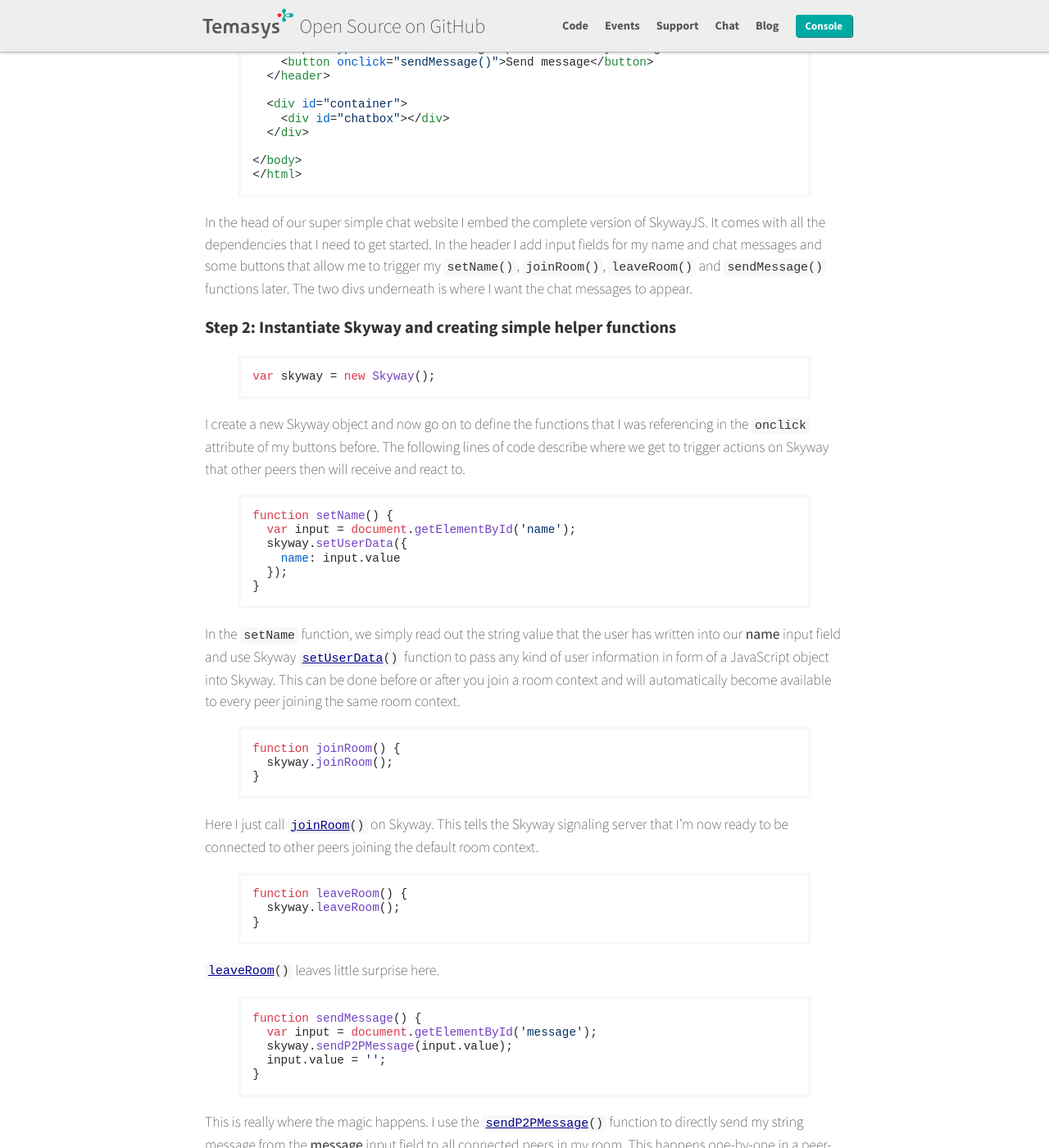
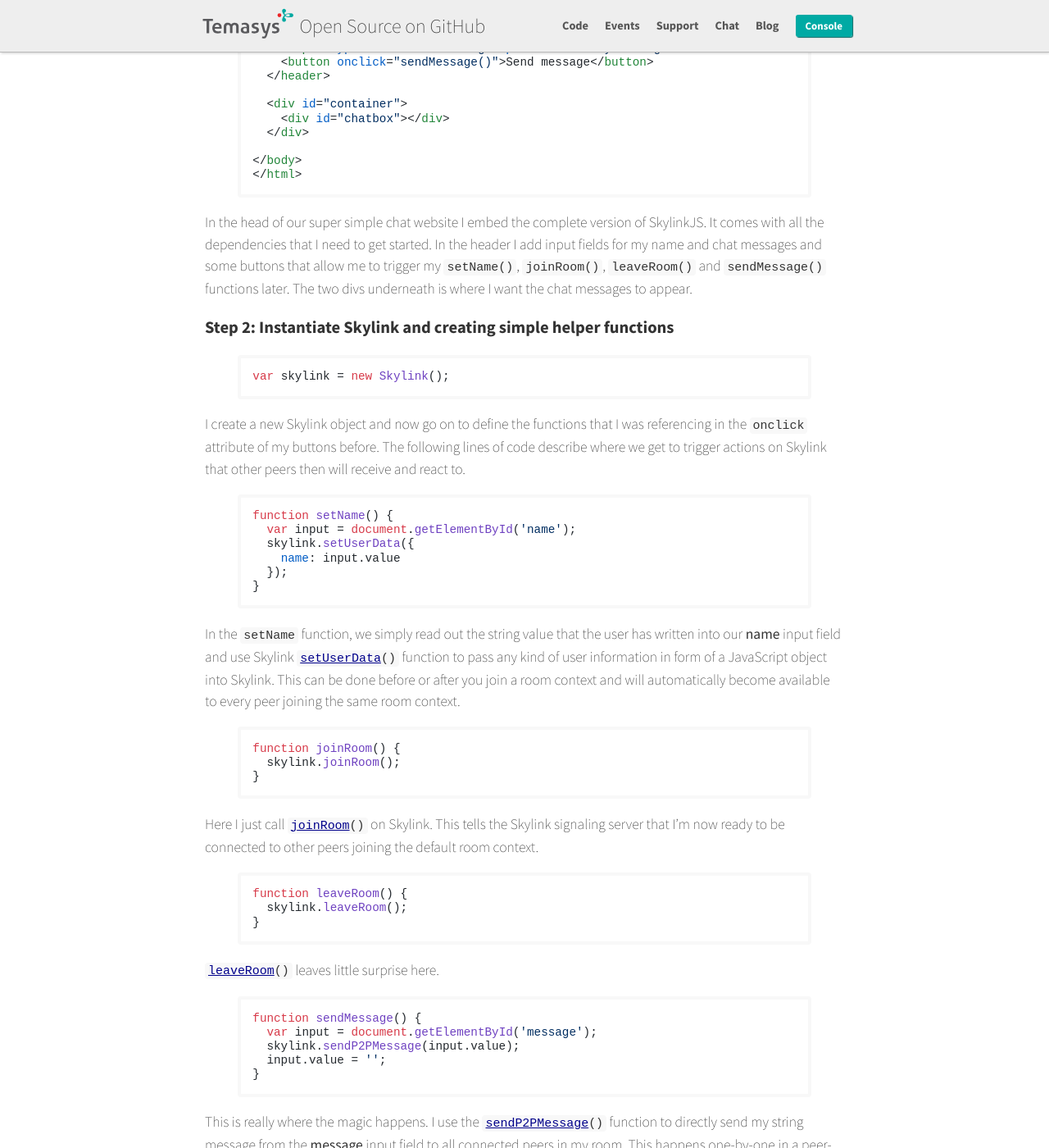
Before and after one commit to Temasys/temasys.github.io, a Jekyll site: the page built from _posts/2014-09-02-Building_A_Simple_P2P_chat_with_WebRTC.markdown, in a window 1280 px wide and 1400 px high, scrolled down 935 px. Shown: the whole window at 82% size. Built offline with Jekyll 4.4.1, drawn with Linux system fonts in a browser that asks for light colours; nearby versions of some CDN libraries; Markdown is read by kramdown in place of the engine named in the settings; some of the changed text lies outside the part shown.

Commit message:
Skyline changing posts

```diff
--- a/_posts/2014-09-02-Building_A_Simple_P2P_chat_with_WebRTC.markdown
+++ b/_posts/2014-09-02-Building_A_Simple_P2P_chat_with_WebRTC.markdown
@@ -10,22 +10,22 @@
 
 Audio/Video communication is not the only thing that WebRTC enables you to do. The data channel offers a variety of use-cases, too, by sending information from one peer to another without going through a server. In this tutorial I show you how to build a simple chat.
 
-<p data-height="330" data-theme-id="7751" data-slug-hash="asIzB" data-default-tab="result" class='codepen'>See the Pen <a href='http://codepen.io/serrynaimo/pen/asIzB'>WebRTC Chat with SkywayJS</a> by Thomas Gorissen (<a href='http://codepen.io/serrynaimo'>@serrynaimo</a>) on <a href='http://codepen.io'>CodePen</a>.</p>
+<p data-height="330" data-theme-id="7751" data-slug-hash="asIzB" data-default-tab="result" class='codepen'>See the Pen <a href='http://codepen.io/serrynaimo/pen/asIzB'>WebRTC Chat with SkylinkJS</a> by Thomas Gorissen (<a href='http://codepen.io/serrynaimo'>@serrynaimo</a>) on <a href='http://codepen.io'>CodePen</a>.</p>
 <script async src="//codepen.io/assets/embed/ei.js"></script>
 
-I'm using our open-source [SkywayJS](https://github.com/Temasys/SkywayJS) library to build this. It takes care of the hard parts of introducing peers in different network environments and makes WebRTC really easy to use. If you haven't seen my Getting Started tutorial, [you can find it here](http://temasys.github.io/how-to/2014/08/08/Getting_started_with_WebRTC_and_SkywayJS/).
+I'm using our open-source [SkylinkJS](https://github.com/Temasys/SkylinkJS) library to build this. It takes care of the hard parts of introducing peers in different network environments and makes WebRTC really easy to use. If you haven't seen my Getting Started tutorial, [you can find it here](http://temasys.github.io/how-to/2014/08/08/Getting_started_with_WebRTC_and_SkylinkJS/).
 
-**Tip:** You can click on the function and event names in this tutorial to see the corresponding entry in our [API documentation](http://cdn.temasys.com.sg/skyway/skywayjs/latest/doc/classes/Skyway.html).
+**Tip:** You can click on the function and event names in this tutorial to see the corresponding entry in our [API documentation](http://cdn.temasys.com.sg/skylink/skylinkjs/latest/doc/classes/Skylink.html).
 
 
-### Step 1: Include SkywayJS into your website
+### Step 1: Include SkylinkJS into your website
 
 {% highlight html %}
 <html>
 <head>
-    <title>WebRTC chat with SkywayJS</title>
+    <title>WebRTC chat with SkylinkJS</title>
 
-    <script src="//cdn.temasys.com.sg/skyway/skywayjs/0.5.x/skyway.complete.min.js"></script>
+    <script src="//cdn.temasys.com.sg/skylink/skylinkjs/0.5.x/skylink.complete.min.js"></script>
 </head>
 <body>
 
@@ -47,48 +47,48 @@
 </html>
 {% endhighlight %}
 
-In the head of our super simple chat website I embed the complete version of SkywayJS. It comes with all the dependencies that I need to get started. In the header I add input fields for my name and chat messages and some buttons that allow me to trigger my *setName()*, *joinRoom()*, *leaveRoom()* and *sendMessage()* functions later. The two divs underneath is where I want the chat messages to appear.
+In the head of our super simple chat website I embed the complete version of SkylinkJS. It comes with all the dependencies that I need to get started. In the header I add input fields for my name and chat messages and some buttons that allow me to trigger my *setName()*, *joinRoom()*, *leaveRoom()* and *sendMessage()* functions later. The two divs underneath is where I want the chat messages to appear.
 
 
-### Step 2: Instantiate Skyway and creating simple helper functions
+### Step 2: Instantiate Skylink and creating simple helper functions
 
 {% highlight javascript %}
-var skyway = new Skyway();
+var skylink = new Skylink();
 {% endhighlight %}
-I create a new Skyway object and now go on to define the functions that I was referencing in the *onclick* attribute of my buttons before. The following lines of code describe where we get to trigger actions on Skyway that other peers then will receive and react to.
+I create a new Skylink object and now go on to define the functions that I was referencing in the *onclick* attribute of my buttons before. The following lines of code describe where we get to trigger actions on Skylink that other peers then will receive and react to.
 
 {% highlight javascript %}
 function setName() {
   var input = document.getElementById('name');
-  skyway.setUserData({
+  skylink.setUserData({
     name: input.value
   });
 }
 {% endhighlight %}
-In the *setName* function, we simply read out the string value that the user has written into our **name** input field and use Skyway *[setUserData](http://cdn.temasys.com.sg/skyway/skywayjs/latest/doc/classes/Skyway.html#method_setUserData)()* function to pass any kind of user information in form of a JavaScript object into Skyway. This can be done before or after you join a room context and will automatically become available to every peer joining the same room context.
+In the *setName* function, we simply read out the string value that the user has written into our **name** input field and use Skylink *[setUserData](http://cdn.temasys.com.sg/skylink/skylinkjs/latest/doc/classes/Skylink.html#method_setUserData)()* function to pass any kind of user information in form of a JavaScript object into Skylink. This can be done before or after you join a room context and will automatically become available to every peer joining the same room context.
 
 {% highlight javascript %}
 function joinRoom() {
-  skyway.joinRoom();
+  skylink.joinRoom();
 }
 {% endhighlight %}
-Here I just call *[joinRoom](http://cdn.temasys.com.sg/skyway/skywayjs/latest/doc/classes/Skyway.html#method_joinRoom)()* on Skyway. This tells the Skyway signaling server that I'm now ready to be connected to other peers joining the default room context.
+Here I just call *[joinRoom](http://cdn.temasys.com.sg/skylink/skylinkjs/latest/doc/classes/Skylink.html#method_joinRoom)()* on Skylink. This tells the Skylink signaling server that I'm now ready to be connected to other peers joining the default room context.
 
 {% highlight javascript %}
 function leaveRoom() {
-  skyway.leaveRoom();
+  skylink.leaveRoom();
 }
 {% endhighlight %}
-*[leaveRoom](http://cdn.temasys.com.sg/skyway/skywayjs/latest/doc/classes/Skyway.html#method_leaveRoom)()* leaves little surprise here.
+*[leaveRoom](http://cdn.temasys.com.sg/skylink/skylinkjs/latest/doc/classes/Skylink.html#method_leaveRoom)()* leaves little surprise here.
 
 {% highlight javascript %}
 function sendMessage() {
   var input = document.getElementById('message');
-  skyway.sendP2PMessage(input.value);
+  skylink.sendP2PMessage(input.value);
   input.value = '';
 }
 {% endhighlight %}
-This is really where the magic happens. I use the *[sendP2PMessage](http://cdn.temasys.com.sg/skyway/skywayjs/latest/doc/classes/Skyway.html#method_sendP2PMessage)()* function to directly send my string message from the **message** input field to all connected peers in my room. This happens one-by-one in a peer-to-peer fashion and through an encrypted transmission. No data touches a server. It's a great way to have super private conversations. (Be aware: This is pretty safe to use for private data exchange, but nothing is ever totally safe!)
+This is really where the magic happens. I use the *[sendP2PMessage](http://cdn.temasys.com.sg/skylink/skylinkjs/latest/doc/classes/Skylink.html#method_sendP2PMessage)()* function to directly send my string message from the **message** input field to all connected peers in my room. This happens one-by-one in a peer-to-peer fashion and through an encrypted transmission. No data touches a server. It's a great way to have super private conversations. (Be aware: This is pretty safe to use for private data exchange, but nothing is ever totally safe!)
 
 {% highlight javascript %}
 function addMessage(message, className) {
@@ -102,12 +102,12 @@
 This is my helper function to add a new message to the **chatbox** div that I created earlier. I can also pass a *className* variable to leverage CSS, so I can make different messages stand out. I use the *textContent* property of the div element to avoid that somebody can send me script tags or HTML inside a message that gets executed.
 
 
-### Step 3: Subscribing the Skyway events
+### Step 3: Subscribing the Skylink events
 
-When we use the functions above on one peer in the room, the other peers will get notified. Skyway informs them with events. In order for us to react to those event, we need to subscribe to them and execute our own functionality when they get triggered.
+When we use the functions above on one peer in the room, the other peers will get notified. Skylink informs them with events. In order for us to react to those event, we need to subscribe to them and execute our own functionality when they get triggered.
 
 {% highlight javascript %}
-skyway.on('peerJoined', function(peerId, peerInfo, isSelf) {
+skylink.on('peerJoined', function(peerId, peerInfo, isSelf) {
   var user = 'You';
   if(!isSelf) {
     user = peerInfo.userData.name || peerId;
@@ -115,20 +115,20 @@
   addMessage(user + ' joined the room', 'action');
 });
 {% endhighlight %}
-**[peerJoined](http://cdn.temasys.com.sg/skyway/skywayjs/latest/doc/classes/Skyway.html#event_peerJoined):** When somebody joins the chat room, I want to be informed and show a little action message. I use the *isSelf* parameter to determine if it's myself joining the room or somebody else and in the latter case I use Skyways *peerInfo* attribute to retrieve the userData object that the user might have set earlier using Skyways **[setUserData](http://cdn.temasys.com.sg/skyway/skywayjs/latest/doc/classes/Skyway.html#method_setUserData)** function. If there is no name set yet, I fall back and use Skyways *peerId*.
+**[peerJoined](http://cdn.temasys.com.sg/skylink/skylinkjs/latest/doc/classes/Skylink.html#event_peerJoined):** When somebody joins the chat room, I want to be informed and show a little action message. I use the *isSelf* parameter to determine if it's myself joining the room or somebody else and in the latter case I use Skylinks *peerInfo* attribute to retrieve the userData object that the user might have set earlier using Skylinks **[setUserData](http://cdn.temasys.com.sg/skylink/skylinkjs/latest/doc/classes/Skylink.html#method_setUserData)** function. If there is no name set yet, I fall back and use Skylinks *peerId*.
 
 {% highlight javascript %}
-skyway.on('peerUpdated', function(peerId, peerInfo, isSelf) {
+skylink.on('peerUpdated', function(peerId, peerInfo, isSelf) {
   if(isSelf) {
     user = peerInfo.userData.name || peerId;
     addMessage('You\'re now known as ' + user, 'action');
   }
 });
 {% endhighlight %}
-**[peerUpdated](http://cdn.temasys.com.sg/skyway/skywayjs/latest/doc/classes/Skyway.html#event_peerUpdated):** It may happen that a peer updates its userData object while connected to the room. In this case the **peerUpdated** event is fired. I receive the new userData object the same way I got it in the **peerJoined** event earlier.
+**[peerUpdated](http://cdn.temasys.com.sg/skylink/skylinkjs/latest/doc/classes/Skylink.html#event_peerUpdated):** It may happen that a peer updates its userData object while connected to the room. In this case the **peerUpdated** event is fired. I receive the new userData object the same way I got it in the **peerJoined** event earlier.
 
 {% highlight javascript %}
-skyway.on('peerLeft', function(peerId, peerInfo, isSelf) {
+skylink.on('peerLeft', function(peerId, peerInfo, isSelf) {
   var user = 'You';
   if(!isSelf) {
     user = peerInfo.userData.name || peerId;
@@ -136,10 +136,10 @@
   addMessage(user + ' left the room', 'action');
 });
 {% endhighlight %}
-**[peerLeft](http://cdn.temasys.com.sg/skyway/skywayjs/latest/doc/classes/Skyway.html#event_peerLeft):** When a peer leaves the chatroom, I also write a short message into the chat room to inform the user.
+**[peerLeft](http://cdn.temasys.com.sg/skylink/skylinkjs/latest/doc/classes/Skylink.html#event_peerLeft):** When a peer leaves the chatroom, I also write a short message into the chat room to inform the user.
 
 {% highlight javascript %}
-skyway.on('incomingMessage', function(message, peerId, peerInfo, isSelf) {
+skylink.on('incomingMessage', function(message, peerId, peerInfo, isSelf) {
   var user = 'You',
     className = 'you';
   if(!isSelf) {
@@ -149,15 +149,15 @@
   addMessage(user + ': ' + message.content, className);
 });
 {% endhighlight %}
-**[incomingMessage](http://cdn.temasys.com.sg/skyway/skywayjs/latest/doc/classes/Skyway.html#event_incomingMessage):** This event is triggered whenever Skyway receives a public or private message from another peer. Messages sent with *sendP2PMessage()* are always private messages, although they could have been sent to multiple peers. If you want to find out if a message was a non-peer-to-peer public broadcast, you can check *peerInfo.isPrivate* to be false.
+**[incomingMessage](http://cdn.temasys.com.sg/skylink/skylinkjs/latest/doc/classes/Skylink.html#event_incomingMessage):** This event is triggered whenever Skylink receives a public or private message from another peer. Messages sent with *sendP2PMessage()* are always private messages, although they could have been sent to multiple peers. If you want to find out if a message was a non-peer-to-peer public broadcast, you can check *peerInfo.isPrivate* to be false.
 
 
 ### Step 4: Initialize!
 
 {% highlight javascript %}
-skyway.init('Your API key');
+skylink.init('Your API key');
 {% endhighlight %}
-By calling *[init](http://cdn.temasys.com.sg/skyway/skywayjs/latest/doc/classes/Skyway.html#method_init)()* SkywayJS starts establishing a signaling connection with our servers and requires your API key as a parameter. Only after calling this function, you're able to join room contexts.
+By calling *[init](http://cdn.temasys.com.sg/skylink/skylinkjs/latest/doc/classes/Skylink.html#method_init)()* SkylinkJS starts establishing a signaling connection with our servers and requires your API key as a parameter. Only after calling this function, you're able to join room contexts.
 
 If you don't have one yet, you can register and get your own API key using our [Developer Console]([Temasys Developer Console](https://developer.temasys.com.sg). I'm aware you can make a lot fancier of a chat than this, but I think this example shows pretty well that creating a chat is not as hard anymore as it used to be. :) Leave us your feedback in our [developer chat](http://livesupport.temasys.com.sg/)! I'd love to hear from you.
 
@@ -165,7 +165,7 @@
 ## Resources
 
 - [Temasys Developer Console](https://developer.temasys.com.sg) - Get your API key
-- [Skyway API Documentation](http://cdn.temasys.com.sg/skyway/skywayjs/latest/doc/classes/Skyway.html)
-- [SkywayJS version history](https://github.com/Temasys/SkywayJS/releases)
-- [SkywayJS source-code on Github](http://github.com/Temasys/SkywayJS)
+- [Skylink API Documentation](http://cdn.temasys.com.sg/skylink/skylinkjs/latest/doc/classes/Skylink.html)
+- [SkylinkJS version history](https://github.com/Temasys/SkylinkJS/releases)
+- [SkylinkJS source-code on Github](http://github.com/Temasys/SkylinkJS)
 - [How to get support or contribute](http://temasys.github.io/support)
```
Also changed, not shown: _posts/2014-08-08-Getting_started_with_WebRTC_and_SkylinkJS.markdown (added, +157 -0 lines), _posts/2014-08-08-Getting_started_with_WebRTC_and_SkywayJS.markdown (deleted, +0 -157 lines).
